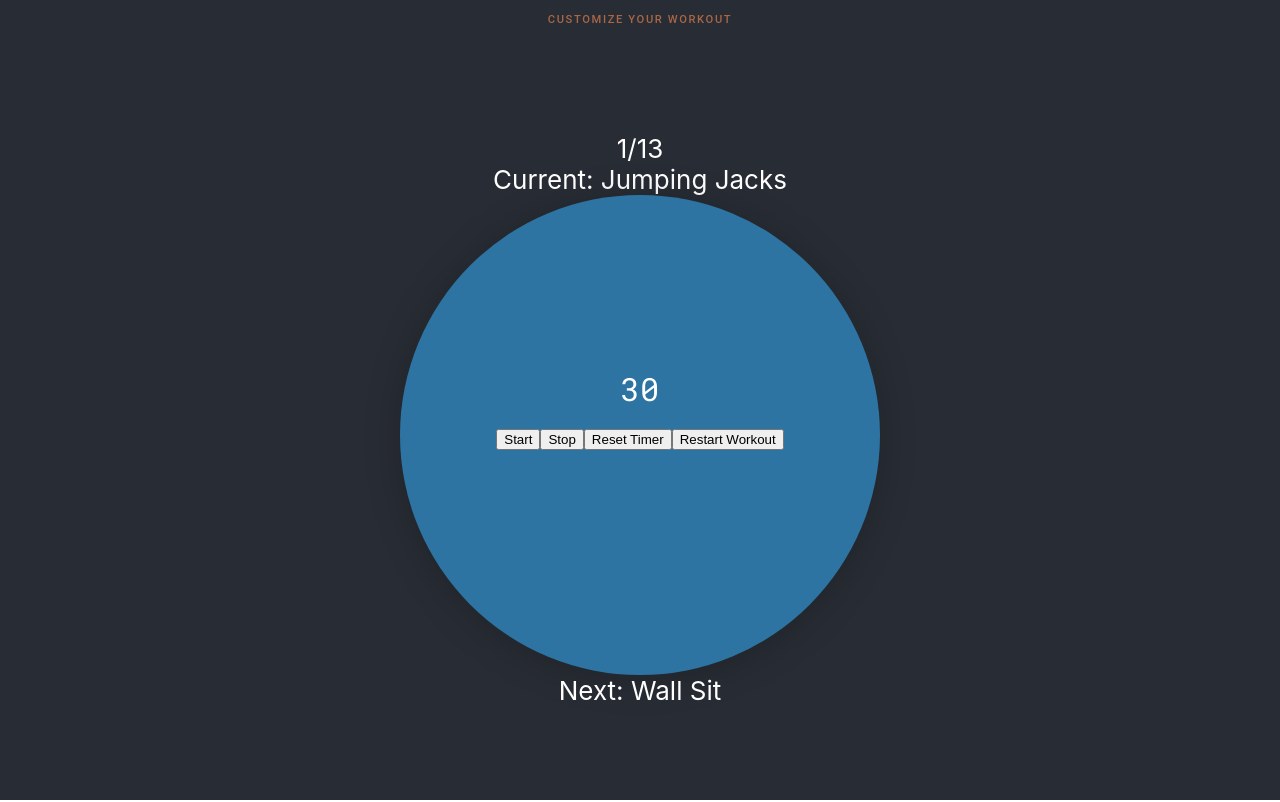
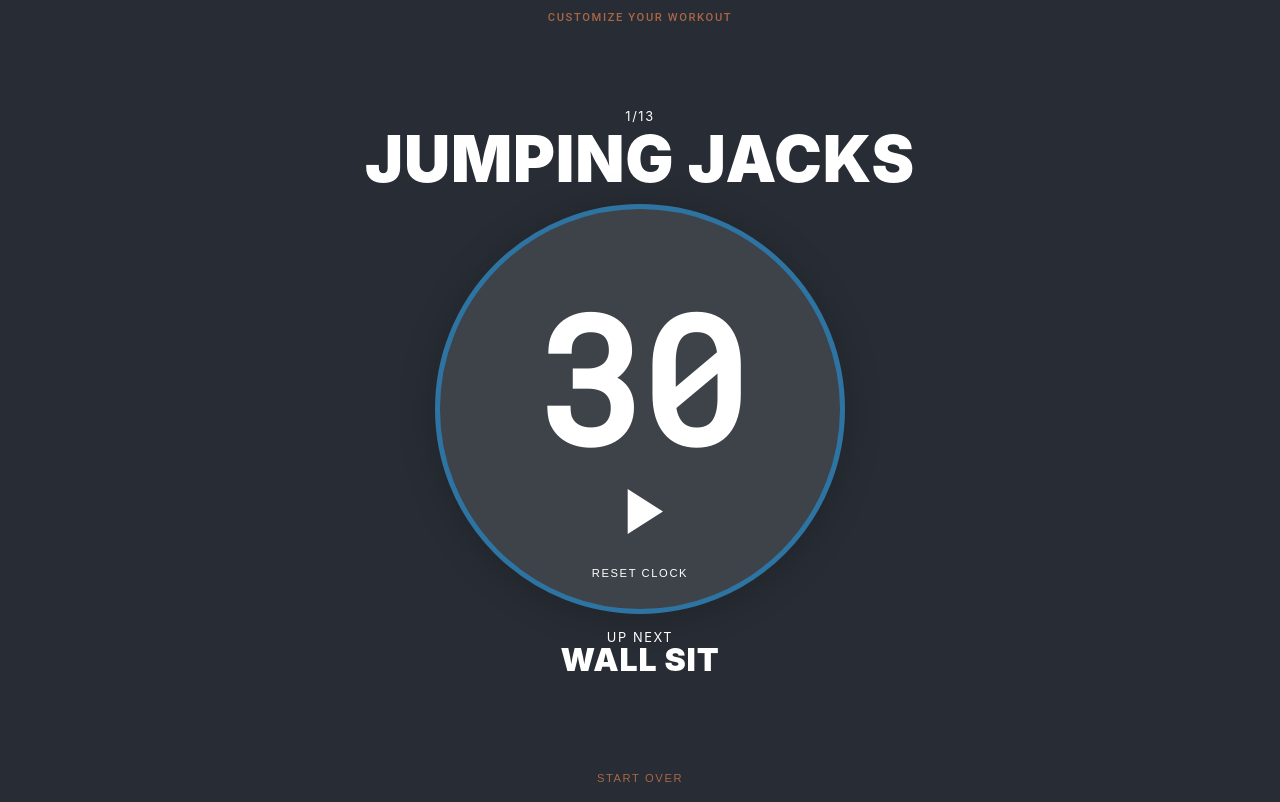
Before and after one commit to joeschwehr/HIIT-tracker, a React (Create React App) app: page / in a window 1280 px wide. Built offline with nearby package versions, Linux system fonts and the light colour scheme.

Commit message:
refactored and added styles

```diff
--- a/package.json
+++ b/package.json
@@ -1,5 +1,6 @@
 {
   "name": "workout-tracker",
+  "homepage": "https://jschwehr.github.io/HIIT-tracker",
   "version": "0.1.0",
   "private": true,
   "dependencies": {
@@ -9,6 +10,7 @@
     "@testing-library/jest-dom": "^4.2.4",
     "@testing-library/react": "^9.3.2",
     "@testing-library/user-event": "^7.1.2",
+    "gh-pages": "^2.1.1",
     "node-sass": "^4.13.0",
     "react": "^16.12.0",
     "react-dom": "^16.12.0",
@@ -17,6 +19,8 @@
     "uuid": "^3.3.3"
   },
   "scripts": {
+    "predeploy": "npm run build",
+    "deploy": "gh-pages -d build",
     "start": "react-scripts start",
     "build": "react-scripts build",
     "test": "react-scripts test",
--- a/src/components/Clock/Clock.component.jsx
+++ b/src/components/Clock/Clock.component.jsx
@@ -7,6 +7,7 @@ export default function Watch(props){
     const [isResting, setIsResting] = useState(false);
     const [index, setIndex] = useState(0);
     const [precount, setPrecount] = useState(4);
+    const [reset, setReset] = useState(false);
 
     let currentExercise = "";
     let nextExercise = "";
@@ -28,13 +29,15 @@ export default function Watch(props){
         setIndex(0);
         setPrecount(4);
         setIsResting(false);
+        setReset(true);
+        setTimeout(() => setReset(false), 250)
     }
 
     if(index < exerciseList.length){
         currentExercise = exerciseList[index].name;
 
         if(exerciseList.length === 1 || index + 1 === exerciseList.length){
-            nextExercise = "Celebrate"
+            nextExercise = null
         } else {
             nextExercise = exerciseList[index + 1].name
         }
@@ -42,11 +45,24 @@ export default function Watch(props){
         time = "stop"
     }
 
+
+    let exerciseIndexMsg = `${index + 1}/${exerciseList.length}`
+    let currentExerciseMsg = <div className="clock-exercise">
+                                {isResting ? "Rest" : currentExercise}
+                            </div>
+
+    if(index >= exerciseList.length){
+        exerciseIndexMsg = `${index}/${exerciseList.length}`;
+        currentExerciseMsg = ""
+    }
+
     return (
-        index < exerciseList.length ?
+        <div>
             <div className="clock-container">
-                <div> {index + 1}/{exerciseList.length}</div>
-                <div>Current: {isResting ? "Rest" : currentExercise}</div>
+                <div>{exerciseIndexMsg}</div>
+                <div className="clock-current-exercise">
+                    {currentExerciseMsg}
+                </div>
                 <Timer
                     runTime={time}
                     alternate={alternateBetweenResting}
@@ -55,24 +71,20 @@ export default function Watch(props){
                     isResting={isResting}
                     currentExercise={currentExercise}
                     nextExercise={nextExercise}
-                    resetWorkout={resetWorkout}
+                    reset={reset}
                 />
-                <div>Next: {nextExercise}</div>
+                <div className="clock-up-next">
+                    {nextExercise === null ? " " :
+                        <div>
+                            Up Next
+                            <div className="clock-next-exercise">{nextExercise}</div>
+                        </div>
+                    }
+                </div>
             </div>
-        :
-            <div className="clock-container">
-                <div> {index}/{exerciseList.length}</div>
-                <div>Done</div>
-                <Timer
-                    runTime={time}
-                    alternate={alternateBetweenResting}
-                    precount={precount}
-                    setPrecount={setPrecount}
-                    isResting={isResting}
-                    currentExercise={currentExercise}
-                    nextExercise={nextExercise}
-                    resetWorkout={resetWorkout}
-                />
+            <div className="clock-button-container">
+                <button className="clock-button" onClick={resetWorkout}>Start Over</button>
             </div>
+        </div>
     )
 }
--- a/src/components/Clock/clock.styles.scss
+++ b/src/components/Clock/clock.styles.scss
@@ -3,4 +3,66 @@
   flex-direction: column;
   align-items: center;
   margin: auto;
+  text-transform: uppercase;
+  letter-spacing: .1rem;
+  font-size: .8rem;
+  color: white;
+  height: 92vh;
+  justify-content: center;
 }
+
+.clock-button-container {
+  display: flex;
+  height: 4vh;
+}
+
+.clock-up-next {
+  text-align: center;
+  display: flex;
+  align-items: center;
+  padding: 15px;
+  height: 50px;
+}
+
+.clock-current-exercise {
+  text-align: center;
+  display: flex;
+  align-items: center;
+  padding: 15px;
+  height: 50px;
+}
+
+.clock-exercise {
+  font-weight: 900;
+  letter-spacing: 0.05rem;
+  font-size: 4rem;
+  margin-top: -.7rem;
+}
+
+.clock-next-exercise {
+  font-weight: 900;
+  letter-spacing: 0.05rem;
+  font-size: 2rem;
+  margin-top: -.3rem;
+}
+
+.clock-button {
+  color: var(--highlight-dim);
+  text-transform: uppercase;
+  background-color: rgba(255, 255, 255, 0);
+  outline: none;
+  border: none;
+  padding: 0 15px 15px 15px;
+  margin: 2px auto;
+  letter-spacing: .1rem;
+  font-size: .7rem;
+  transition: all .4s ease-in-out;
+  border-radius: 5px;
+  width: 8rem;
+
+    &:hover{
+      cursor: pointer;
+      color: var(--highlight-color);
+      letter-spacing: .15rem;
+    }
+}
--- a/src/components/Timer/Timer.jsx
+++ b/src/components/Timer/Timer.jsx
@@ -1,75 +1,90 @@
 import React, {useState, useEffect, useCallback} from "react";
+import PauseIcon from '@material-ui/icons/PauseCircleFilled';
+import PlayArrowIcon from '@material-ui/icons/PlayArrow';
 import textToSpeech from "../speech.helper"
 import "./timer.styles.scss"
 
 export default function Timer(props){
-    const { runTime, alternate, isResting, precount, setPrecount, nextExercise, currentExercise, resetWorkout } = props;
+    const { runTime, alternate, isResting, precount, setPrecount, nextExercise, currentExercise, reset } = props;
     const [isRunning, setIsRunning] = useState(false);
     const [seconds, setSeconds] = useState(0);
     const timeRemaining = runTime - seconds;
 
+    const goPrecount = useCallback(() => {
+
+        if(precount === 1)
+            textToSpeech(`Go. ${currentExercise}`);
+        else if (precount > 0)
+            textToSpeech(precount - 1);
+
+        setPrecount(precount - 1);
+
+    }, [currentExercise, precount, setPrecount])
+
+
+    const timeZero = useCallback(() => {
+
+        if(nextExercise === null){
+            setIsRunning(false)
+        } else {
+            if(isResting) {
+                textToSpeech(nextExercise)
+            } else {
+                textToSpeech(`Next up, ${nextExercise}`, "Samantha")
+            }
+
+            alternate();
+            setSeconds(0);
+        }
+
+    }, [isResting, nextExercise, alternate])
+
+
     const timer = useCallback(() => {
 
-        if(precount > 0) {
-
-            if(precount > 3){
-                textToSpeech('three');
-            } else if(precount === 3){
-                textToSpeech('two');
-            } else if(precount === 2){
-                textToSpeech('one');
-            } else {
-                textToSpeech(`Go. ${currentExercise}`);
-            }
-
-            setPrecount(precount - 1)
+        if(precount >= 0) {
+            goPrecount();
             return
         }
 
-        if(runTime === "stop"){
+        if(runTime === "stop") {
             stop();
             return
         }
 
-        if(timeRemaining === 0){
-            if(isResting){
-                textToSpeech(nextExercise)
-            } else {
-                textToSpeech(`Next up, ${nextExercise}`)
-            }
+        if(timeRemaining === 0) {
+            timeZero();
+            return
+        }
 
-            alternate();
-            setSeconds(0);
-            return
+        if (timeRemaining === 1 && nextExercise === null) {
+            textToSpeech("Great job", "Samantha")
+        } else if (timeRemaining === 1) {
+            isResting ? textToSpeech("go") : textToSpeech("Rest", "Samantha");
+        } else if (timeRemaining <= 6) {
+
+            if(!isResting)
+                textToSpeech(timeRemaining - 1, "Samantha");
+            else if (timeRemaining <= 4)
+                textToSpeech(timeRemaining - 1);
         }
 
         setSeconds(seconds + 1)
 
-        if(timeRemaining > 6){
-            return
-        } else if (timeRemaining === 6 && !isResting){
-            textToSpeech('five');
-        } else if(timeRemaining === 5 && !isResting){
-            textToSpeech('four');
-        } else if(timeRemaining === 4){
-            textToSpeech('three');
-        } else if(timeRemaining === 3){
-            textToSpeech('two');
-        } else if(timeRemaining === 2){
-            textToSpeech('one');
-        } else if (timeRemaining === 1 && isResting){
-            textToSpeech('go');
-        }
-    }, [seconds, runTime, alternate, timeRemaining, precount, isResting, setPrecount, nextExercise, currentExercise])
+    }, [seconds, runTime, timeRemaining, precount, isResting, nextExercise, goPrecount, timeZero ])
 
     useEffect(
         () => {
+            if(reset) {
+                resetWorkout();
+                return
+            }
+
             if(isRunning){
                 const id = setInterval(timer, 1000);
                 return () => clearInterval(id);
             }
-        },
-        [isRunning, timer]
+        }, [isRunning, timer, reset]
     );
 
     const start = () => {
@@ -80,36 +95,47 @@ export default function Timer(props){
         setIsRunning(false)
     }
 
-    const reset = () => {
+    const resetWorkout = () => {
         setIsRunning(false)
         setSeconds(0);
     }
 
-    const handleReset = () => {
-        resetWorkout();
-        reset();
-    }
+    const timerButtons =  <div className="timer-buttons">
+                            <div className="icon-button">
+                                {!isRunning ?
+                                    <PlayArrowIcon fontSize="large" onClick={start}/>
+                                    :
+                                    <PauseIcon fontSize="large" onClick={stop}/>
+                                }
+                            </div>
+
+                            <button className="timer-button" onClick={resetWorkout}>RESET CLOCK</button>
+                         </div>
+
+    const isWorkingOut = (timeRemaining === 0 && nextExercise !== null && isResting) || (isRunning && !isResting && precount <=0 && timeRemaining >= 1);
 
     return (
-        <div className="timer-container">
-            <div className="timer-clock">
-                {precount > 0 && isRunning ?
-                    <div>
-                        {precount > 3 ? "START" : precount}
-                    </div>
+        <div className="timer-container" style={isWorkingOut ? {border: "5px solid var(--highlight-color"} : null}>
+                {precount >= 0 && isRunning ?
+                        <div className="timer-font">
+                            {precount === 0 ? "GO"
+                                : precount <= 3 ? precount
+                                    : reset ? timeRemaining : "READY" //prevents flicker upon reset
+                            }
+                            {timerButtons}
+                        </div>
                 :
-                    <div>
-                        {!isNaN(runTime) ? timeRemaining : 0}
-                    </div>
+                    isNaN(runTime) ? <div className="timer-font">0 {timerButtons}</div>
+                    :
+                        timeRemaining !== 0 ? <div className="timer-font">{timeRemaining}{timerButtons}</div>
+                        :
+                            nextExercise === null ? <div className="timer-font">GREAT JOB!</div>
+                            :
+                                isResting ? <div className="timer-font">GO{timerButtons}</div>
+                                            :
+                                            <div className="timer-font">0{timerButtons}</div>
+
                 }
-                <div className="timer-buttons">
-                    <button onClick={start}>Start</button>
-                    <button onClick={stop}>Stop</button>
-                    <button onClick={reset}>Reset Timer</button>
-                    <button onClick={handleReset}>Restart Workout</button>
-
-                </div>
-            </div>
         </div>
     )
 }
--- a/src/components/Timer/timer.styles.scss
+++ b/src/components/Timer/timer.styles.scss
@@ -1,27 +1,65 @@
-
 .timer-container {
-    width: 30rem;
-    height: 30rem;
-    background-color: var(--timer-bg-color);
+    width: 25rem;
+    height: 25rem;
+    background-color: rgba(255, 255, 255, 0.10);
+    border: solid 5px var(--timer-bg-color);
     box-shadow:0 4px 36px 0 rgba(0, 0, 0, 0.212);
     border-radius: 30rem;
     overflow:hidden;
     display: flex;
-    flex-direction: column;
-    align-items: center;
-    justify-content: center;
-
+    align-items: flex-end;
+    overflow: visible;
   }
 
-  .timer-clock {
+  .timer-font {
+    width: 100%;
     text-align: center;
     color:#FFF;
     font-family: 'Roboto Mono', monospace;
-    font-size: 2rem;
-    font-weight: 300;
-
+    font-size: 11rem;
+    font-weight: 700;
+    letter-spacing: -.3rem;
+    display: flex;
+    flex-direction: column;
+    align-items: center;
   }
 
   .timer-buttons {
-    padding-bottom: 50px;
+    width: 100%;
+    display: flex;
+    flex-direction: column;
   }
+
+  .timer-button {
+    color: white;
+    text-transform: uppercase;
+    background-color: rgba(255, 255, 255, 0);
+    outline: none;
+    border: none;
+    padding: 10px 15px;
+    margin: 1.7rem auto 1.3rem auto;
+    letter-spacing: .1rem;
+    font-size: .7rem;
+    transition: all .3s;
+    border-radius: 5px;
+    width: 8rem;
+
+      &:hover{
+        transform: scale(1.05);
+        background-color: rgba(255, 255, 255, 0.1);
+        cursor: pointer;
+      }
+  }
+
+  .icon-button {
+    margin: auto;
+    display: flex;
+    align-items: flex-end;
+    transform: scale(2.2);
+    transition: all .3s;
+
+      &:hover {
+        transform: scale(2.5);
+        cursor: pointer;
+      }
+  }
--- a/src/components/sidebar/sidebarStyles.js
+++ b/src/components/sidebar/sidebarStyles.js
@@ -8,6 +8,7 @@ export default makeStyles({
       padding: '0 30px',
     },
     btn: {
+      height: "4vh",
       padding: "10px 20px",
       textTransform: "uppercase",
       fontSize: ".7rem",
--- a/src/components/speech.helper.js
+++ b/src/components/speech.helper.js
@@ -12,30 +12,48 @@
 //     }
 // }
 
-export default function textToSpeech(text) {
+export default function textToSpeech(text, desiredVoice=1) {
 	// get all voices that browser offers
-	var available_voices = window.speechSynthesis.getVoices();
+	let available_voices = window.speechSynthesis.getVoices();
 
 	// this will hold an english voice
-	var english_voice = '';
+	let english_voice1 = '';
+	let english_voice2 = '';
+	let ind = 0;
 
 	// find voice by language locale "en-US"
 	// if not then select the first voice
-	for(var i=0; i<available_voices.length; i++) {
+	for(let i=0; i<available_voices.length; i++) {
 		if(available_voices[i].lang === 'en-US') {
-			english_voice = available_voices[i];
+			english_voice1 = available_voices[i];
+			ind = i+1;
 			break;
 		}
 	}
-	if(english_voice === '')
-		english_voice = available_voices[0];
+
+	for(let i=ind; i<available_voices.length; i++) {
+		if(available_voices[i].name === 'Samantha') {
+			english_voice2 = available_voices[i];
+			ind = i;
+			break;
+		}
+	}
+
+	if(english_voice1 === '')
+		english_voice1 = available_voices[0];
+
+	if(english_voice2 === '')
+		english_voice2 = available_voices[0];
 
 	// new SpeechSynthesisUtterance object
-	var utter = new SpeechSynthesisUtterance();
+	let utter = new SpeechSynthesisUtterance();
 	utter.rate = 1.1;
-	utter.pitch = 0.9;
+	utter.pitch = 1;
 	utter.text = text;
-	utter.voice = english_voice;
+	if (desiredVoice === 1) {
+		utter.voice = english_voice1;
+	} else
+		utter.voice = english_voice2
 
 	// speak
 	window.speechSynthesis.speak(utter);
```
Also changed, not shown: 1 other file (tests, documents, lock files or other folders).
